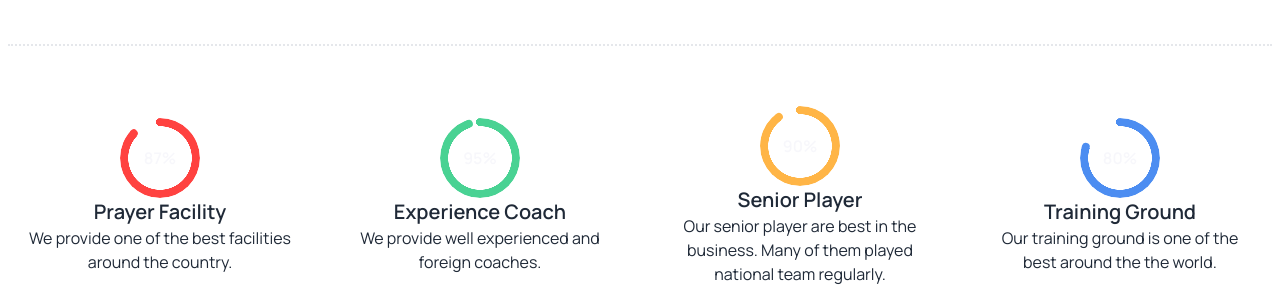
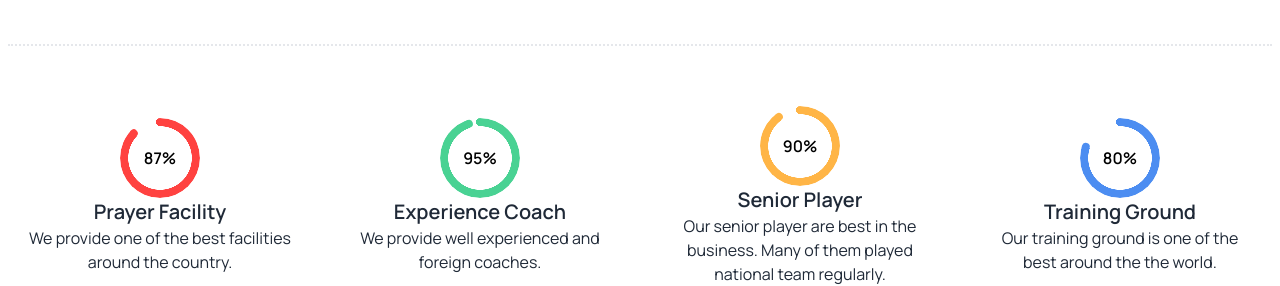
Before and after one commit to nur-rafi/assignment-3, a plain HTML site: page index.html in a window 1280 px wide. Shown: the part 880-1166 px from the top of the page. Drawn offline with nearby package versions, Linux system fonts and the light colour scheme.

Commit message:
Finally Finished

```diff
--- a/index.html
+++ b/index.html
@@ -77,9 +77,9 @@
             </div>
         </nav>
         <div class="flex lg:relative flex-col items-end gap-4">
-            <!-- slide-container -->
+
             <div class="carousel w-full">
-                <!-- slide-1 -->
+
                 <div id="slide1" class="carousel-item relative w-full">
                     <img src="Images/1.png" class="w-full" />
                     <div class="absolute flex justify-between transform -translate-y-1/2 left-5 right-5 top-1/2">
@@ -87,7 +87,7 @@
                         <a href="#slide2" class="btn btn-circle ">❯</a>
                     </div>
                 </div>
-                <!-- slider-2 -->
+
                 <div id="slide2" class="carousel-item relative w-full">
                     <img src="Images/1.png" class="w-full" />
                     <div class="absolute flex justify-between transform -translate-y-1/2 left-5 right-5 top-1/2">
@@ -95,7 +95,7 @@
                         <a href="#slide3" class="btn btn-circle">❯</a>
                     </div>
                 </div>
-                <!-- slider-3 -->
+
                 <div id="slide3" class="carousel-item relative w-full">
                     <img src="Images/1.png" class="w-full" />
                     <div class="absolute flex justify-between transform -translate-y-1/2 left-5 right-5 top-1/2">
@@ -105,7 +105,7 @@
                 </div>
             </div>
 
-            <!-- inside dive -->
+
             <div class="lg:absolute bottom-8 right-8 p-4 lg:p-6 space-y-4 bg-black w-full lg:w-1/2 rounded-xl">
                 <h3 class="text-white font-bold text-lg md:text-xl lg:text-2xl">
                     Meet all the heroes from the field
@@ -131,7 +131,7 @@
                 class="grid grid-cols-1 md:grid-cols-2 lg:grid-cols-4 mt-14 pt-4 md:pt-10 gap-4 border-t-2 border-dotted">
                 <div class="flex flex-col justify-center items-center p-5">
                     <div class="radial-progress text-[#FF4240]" style="--value:87;" role="progressbar"><span
-                            class="text-[#f6f6fbe4] font-semibold">87%</span>
+                            class="text-black font-semibold">87%</span>
                     </div>
                     <h3 class="text-xl font-semibold">
                         Prayer Facility
@@ -142,7 +142,7 @@
                 </div>
                 <div class="flex flex-col justify-center items-center p-5">
                     <div class="radial-progress text-[#49D293]" style="--value:95;" role="progressbar"><span
-                            class="text-[#f6f6fbe4] font-semibold">95%</span>
+                            class="text-black font-semibold">95%</span>
                     </div>
                     <h3 class="text-xl font-semibold">
                         Experience Coach
@@ -154,7 +154,7 @@
 
                 <div class="flex flex-col justify-center items-center p-5">
                     <div class="radial-progress text-[#FFB546]" style="--value:90;" role="progressbar"><span
-                            class="text-[#f6f6fbe4] font-semibold">90%</span>
+                            class="text-black font-semibold">90%</span>
                     </div>
                     <h3 class="text-xl font-semibold">
                         Senior Player
@@ -166,7 +166,7 @@
 
                 <div class="flex flex-col justify-center items-center p-5">
                     <div class="radial-progress text-[#4C8DF1]" style="--value:80;" role="progressbar"><span
-                            class="text-[#f6f6fbe4] font-semibold">80%</span>
+                            class="text-black font-semibold">80%</span>
                     </div>
                     <h3 class="text-xl font-semibold">
                         Training Ground
```
